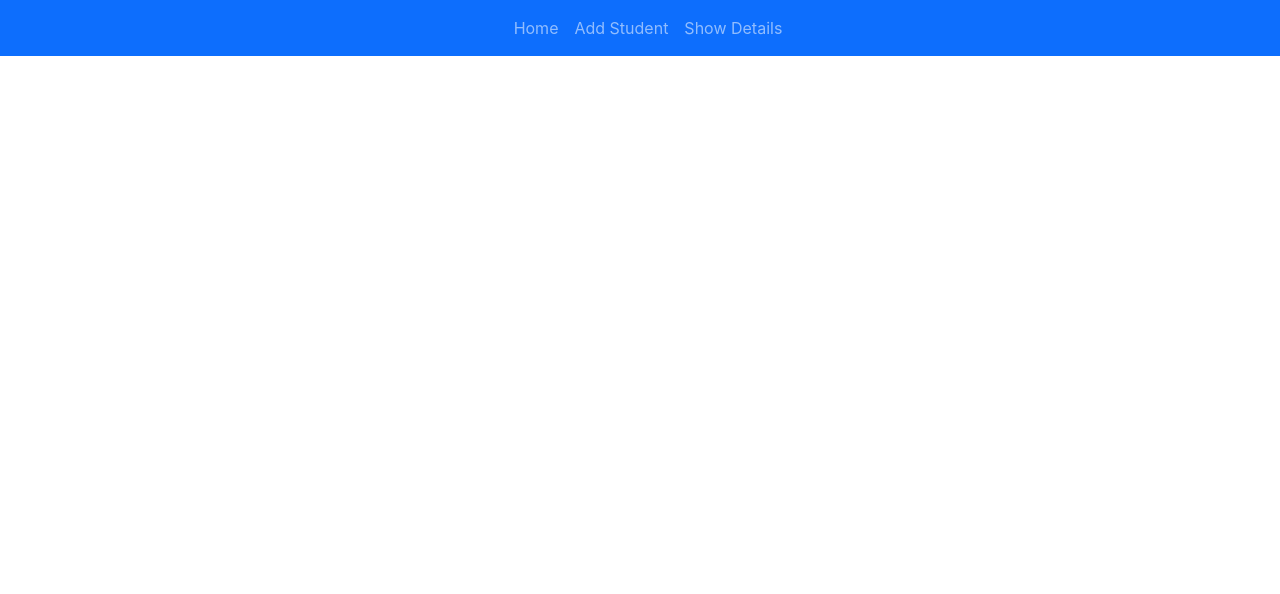
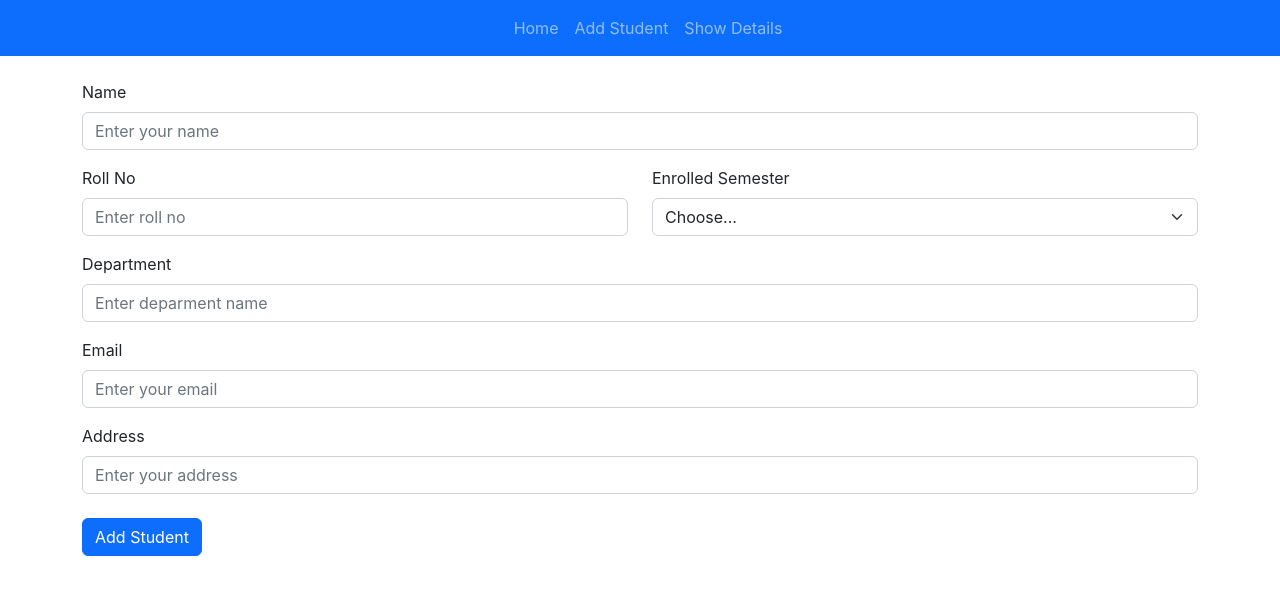
Before and after one commit to joy-mohajon/Management-system-reactJS-springBoot-clientside, a React (Create React App) app: page / in a window 1280 px wide. Shown: the top 594 px of the page. Built offline with nearby package versions, Linux system fonts and the light colour scheme.

Commit message:
added addStudent component

```diff
--- a/src/App.js
+++ b/src/App.js
@@ -1,9 +1,14 @@
+import { Container } from "react-bootstrap";
 import Layout from "./Component/Layout";
+import AddStudent from "./Component/AddStudent";
 
 function App() {
   return (
     <>
       <Layout />
+      <Container>
+        <AddStudent />
+      </Container>
     </>
   );
 }
--- /dev/null
+++ b/src/Component/AddStudent.jsx
@@ -0,0 +1,51 @@
+import Button from "react-bootstrap/Button";
+import Col from "react-bootstrap/Col";
+import Form from "react-bootstrap/Form";
+import Row from "react-bootstrap/Row";
+
+const AddStudent = () => {
+  return (
+    <Form className="mt-4">
+      <Form.Group as={Col} controlId="formGridEmail" className="mb-3">
+        <Form.Label>Name</Form.Label>
+        <Form.Control type="text" placeholder="Enter your name" />
+      </Form.Group>
+      <Row className="mb-3">
+        <Form.Group as={Col} controlId="formGridEmail">
+          <Form.Label>Roll No</Form.Label>
+          <Form.Control type="text" placeholder="Enter roll no" />
+        </Form.Group>
+        <Form.Group as={Col} controlId="formGridState">
+          <Form.Label>Enrolled Semester</Form.Label>
+          <Form.Select defaultValue="Choose...">
+            <option>Choose...</option>
+            <option>Fall 2023</option>
+            <option>Spring 2023</option>
+            <option>Summer 2023</option>
+          </Form.Select>
+        </Form.Group>
+      </Row>
+
+      <Form.Group as={Col} controlId="formGridEmail" className="mb-3">
+        <Form.Label>Department</Form.Label>
+        <Form.Control type="text" placeholder="Enter deparment name" />
+      </Form.Group>
+
+      <Form.Group as={Col} controlId="formGridCity" className="mb-3">
+        <Form.Label>Email</Form.Label>
+        <Form.Control type="email" placeholder="Enter your email" />
+      </Form.Group>
+
+      <Form.Group as={Col} controlId="formGridCity" className="mb-4">
+        <Form.Label>Address</Form.Label>
+        <Form.Control type="text" placeholder="Enter your address" />
+      </Form.Group>
+
+      <Button variant="primary" type="submit">
+        Add Student
+      </Button>
+    </Form>
+  );
+};
+
+export default AddStudent;
```
